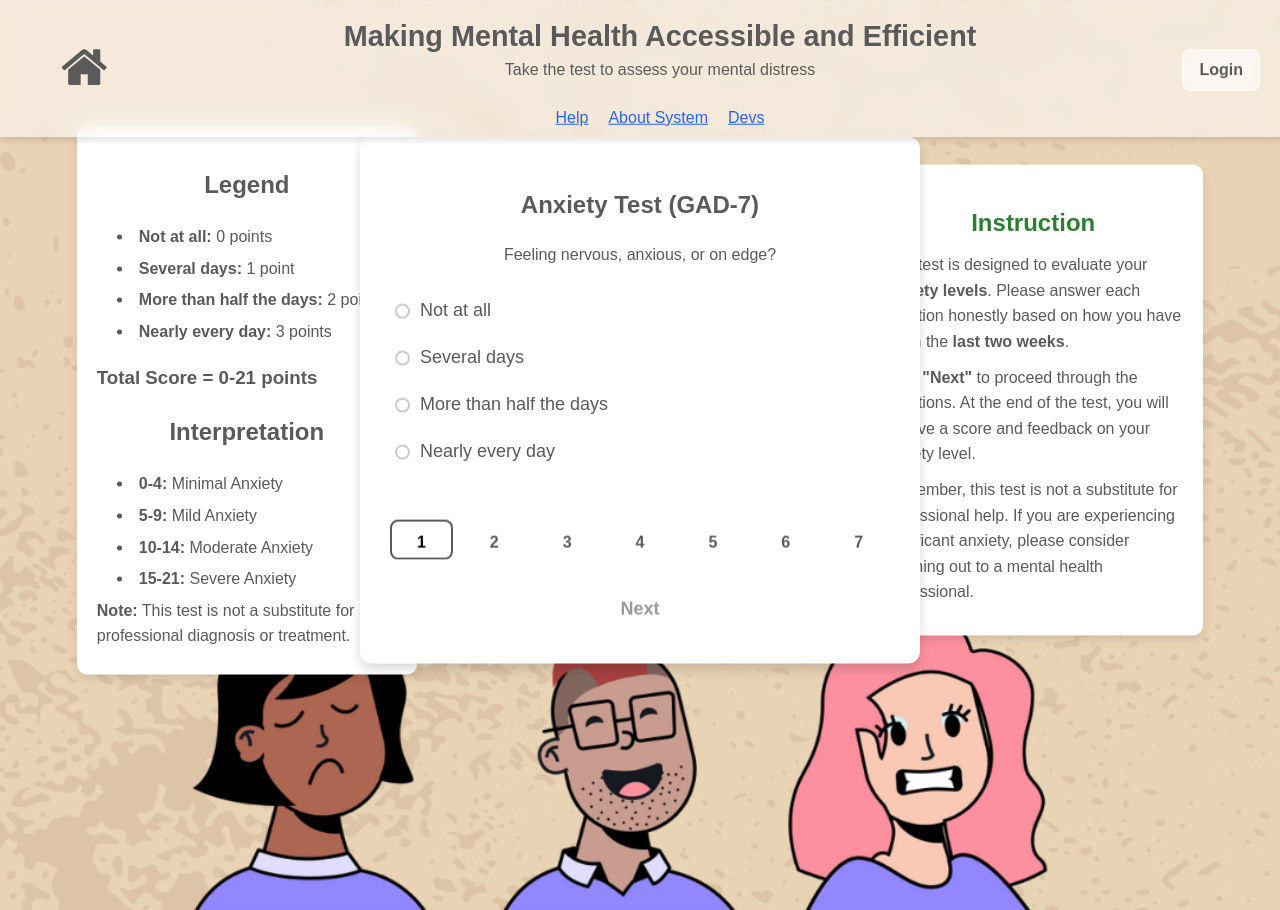
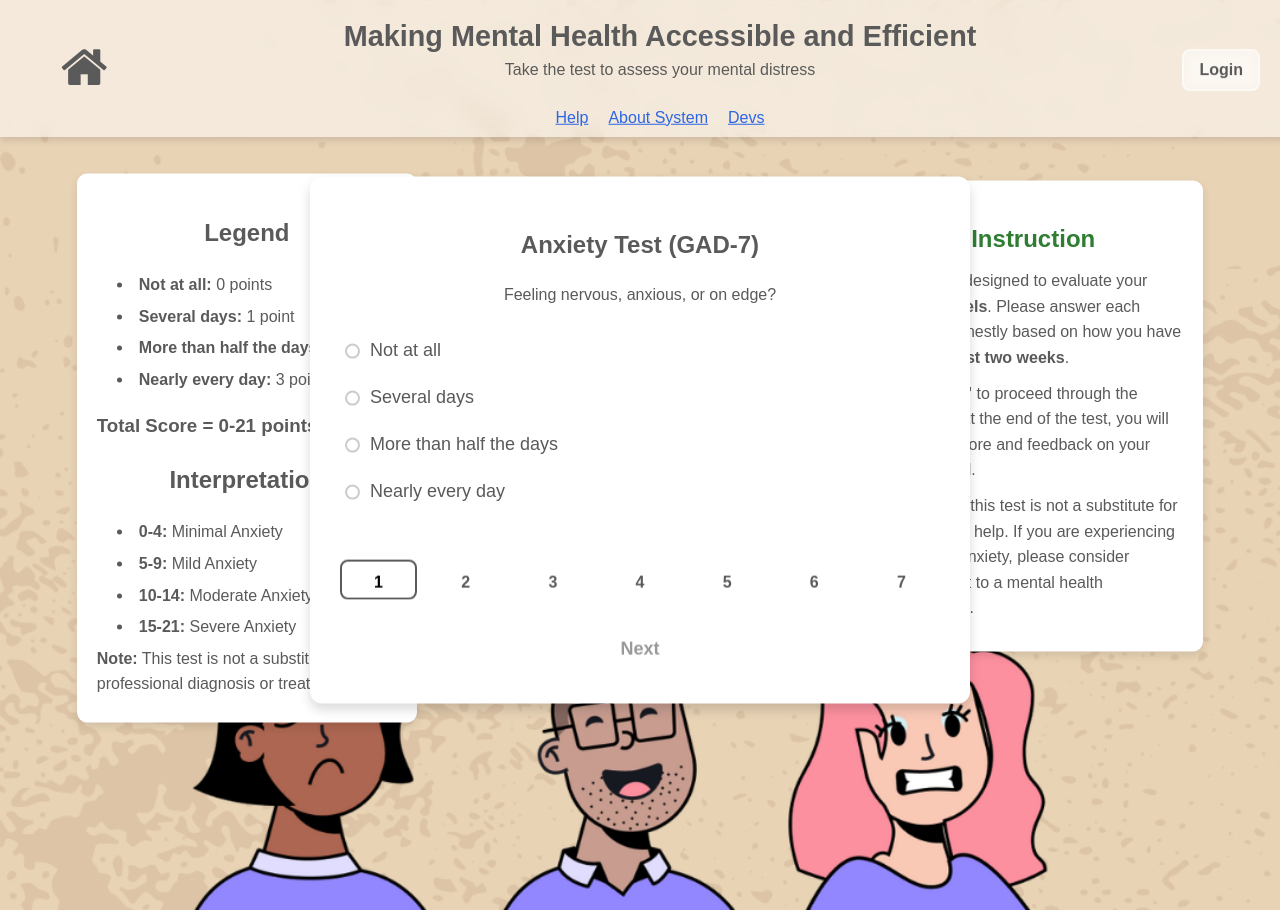
Before and after one commit to Hex1572/Gray, a React (Vite) app in the folder gray/: page /anxiety-test in a window 1280 px wide. Built offline with nearby package versions, Linux system fonts and the light colour scheme.

Commit message:
fix the desgin

```diff
--- a/gray/src/testDesign/AnxietyTest.css
+++ b/gray/src/testDesign/AnxietyTest.css
@@ -66,7 +66,7 @@
   padding: 30px; /* Increased padding */
   border-radius: 12px; /* Slightly rounded edges */
   box-shadow: 0px 6px 12px rgba(0, 0, 0, 0.15); /* More depth */
-  width: 500px; /* Increased width */
+  width: 600px; /* Increased width */
   text-align: center;
 
   /* Center the card */
--- a/gray/src/testDesign/EatingTest.css
+++ b/gray/src/testDesign/EatingTest.css
@@ -14,7 +14,7 @@
     margin-right: 40px;
     text-align: left;
     position: absolute;
-    top: 50%;
+    top: 56%;
     left: 6%;
     transform: translateY(-50%);
     font-size: 16px;
@@ -42,7 +42,7 @@
     width: 300px;
     text-align: left;
     position: absolute;
-    top: 50%;
+    top: 52%;
     right: 6%;
     transform: translateY(-50%);
     font-size: 16px;
@@ -66,12 +66,12 @@
     padding: 30px; /* Increased padding */
     border-radius: 12px; /* Slightly rounded edges */
     box-shadow: 0px 6px 12px rgba(0, 0, 0, 0.15); /* More depth */
-    width: 500px; /* Increased width */
+    width: 600px; /* Increased width */
     text-align: center;
 
     /* Center the card */
     position: absolute;
-    top: 50%;
+    top: 55%;
     left: 50%;
     transform: translate(-50%, -50%);
   }
```
